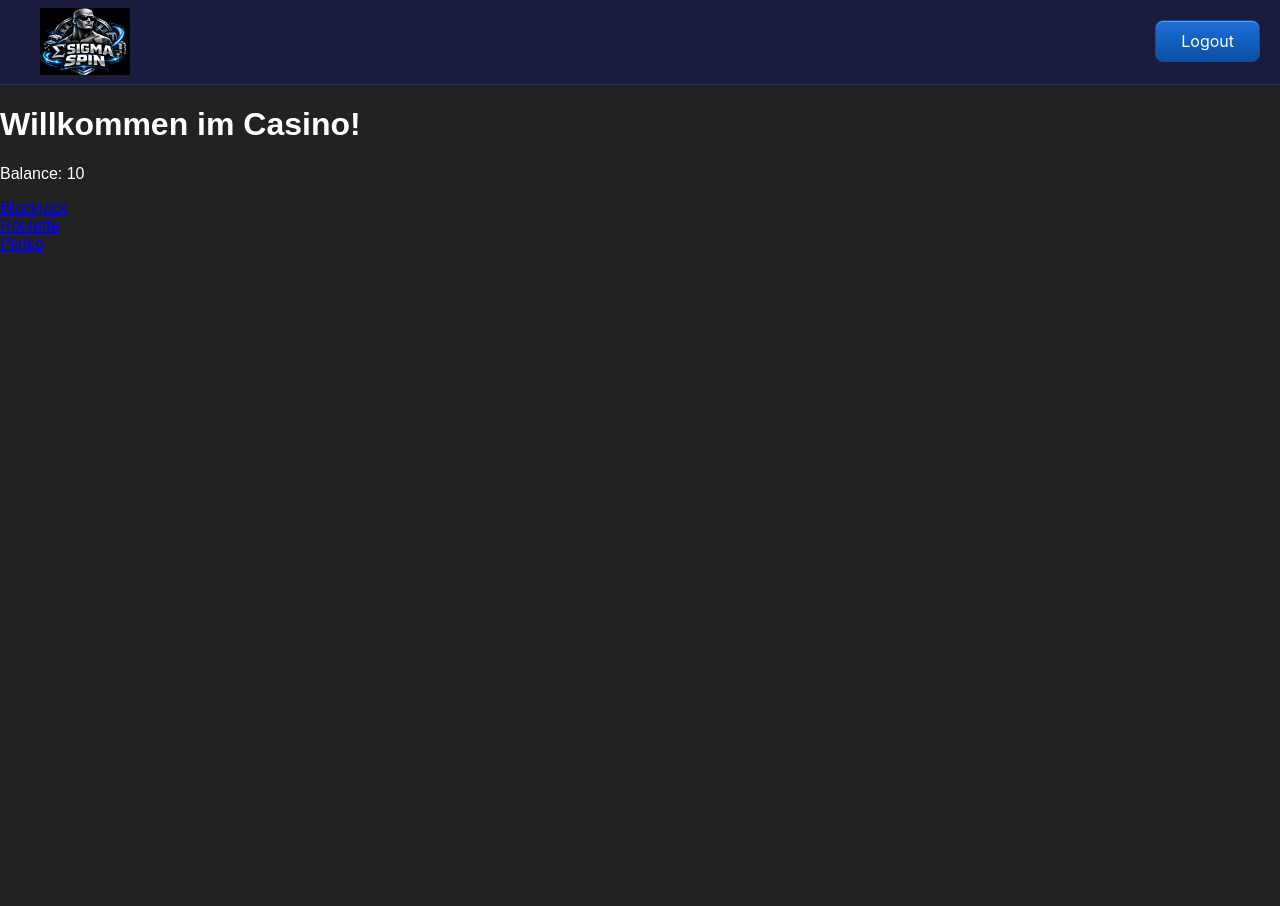
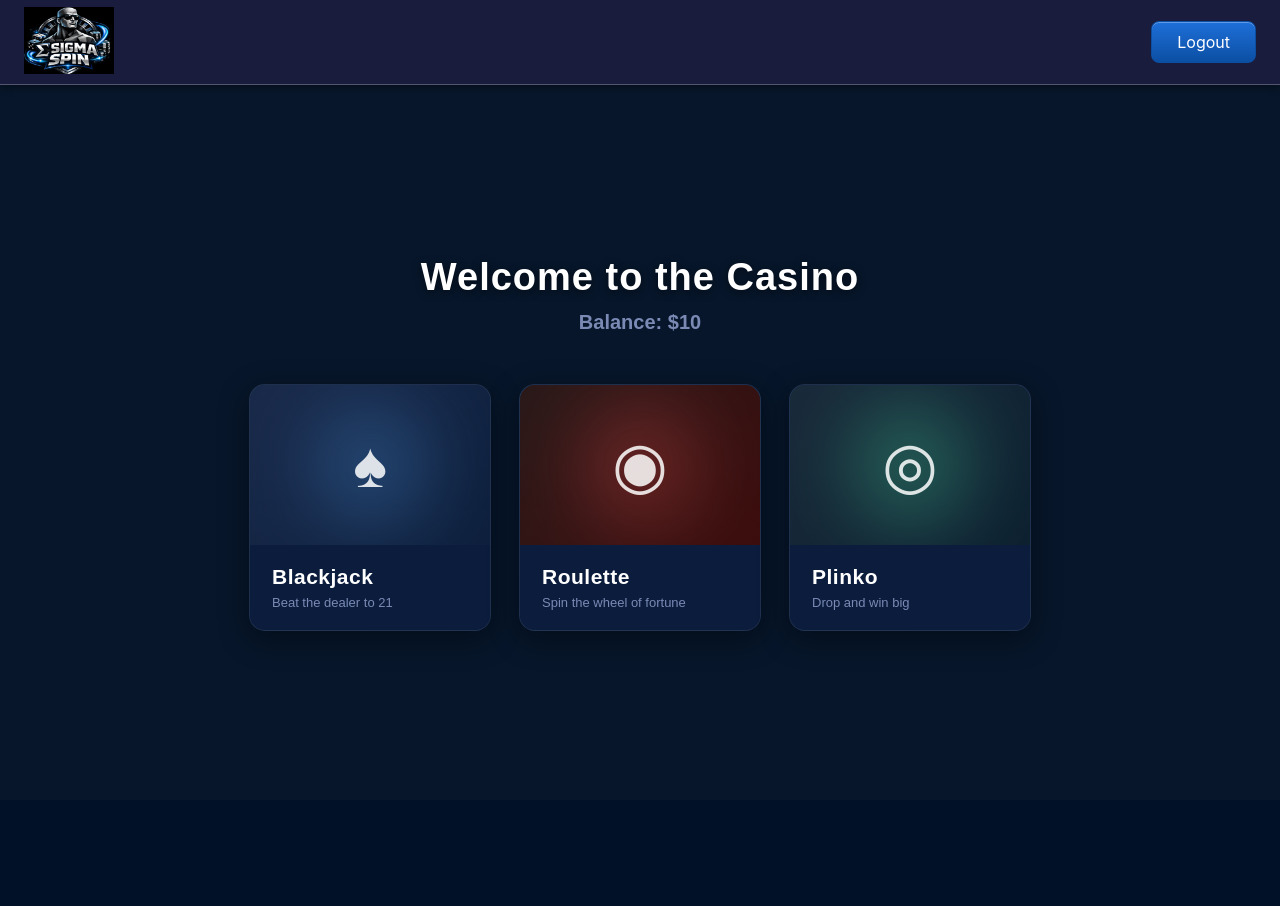
Before and after one commit to fiendich/casino, a Flask app: page / in a window 1280 px wide. After the commit the page ends 631 px from the top, so only its background shows below. Run offline with Flask 3, Linux system fonts and the light colour scheme; the visitor is signed in with stand-in values (Sample User, id 1); tables that the repository leaves empty hold one stand-in row (values such as "Sample post").

Commit message:
UI fixes

```diff
--- /dev/null
+++ b/static/css/index.css
@@ -0,0 +1,170 @@
+/* ================= WRAPPER ================= */
+
+.index-wrapper {
+    width: 100%;
+    height: 100%;
+    background-color: #07162A;
+    display: flex;
+    flex-direction: column;
+    align-items: center;
+    justify-content: center;
+    padding: 40px 20px;
+    box-sizing: border-box;
+}
+
+/* ================= HEADER ================= */
+
+.header {
+    text-align: center;
+    margin-bottom: 50px;
+}
+
+.header h1 {
+    font-size: 38px;
+    font-weight: bold;
+    color: #ffffff;
+    margin: 0 0 12px 0;
+    letter-spacing: 1px;
+    text-shadow: 0 2px 8px rgba(0, 0, 0, 0.5);
+}
+
+.balance {
+    font-size: 20px;
+    color: #7a8ab5;
+    margin: 0;
+    font-weight: 600;
+}
+
+.balance span {
+    color: #ffffff;
+}
+
+/* ================= GAME GRID ================= */
+
+.game-grid {
+    display: flex;
+    gap: 28px;
+    flex-wrap: wrap;
+    justify-content: center;
+}
+
+/* ================= GAME CARD ================= */
+
+.game-card {
+    text-decoration: none;
+    color: inherit;
+    width: 240px;
+    border-radius: 16px;
+    overflow: hidden;
+    background: linear-gradient(160deg, #0f2444, #0B1C3D);
+    border: 1px solid rgba(255, 255, 255, 0.08);
+    box-shadow: 0 8px 30px rgba(0, 0, 0, 0.4);
+    transition: transform 0.25s ease, box-shadow 0.25s ease, border-color 0.25s ease;
+    cursor: pointer;
+}
+
+.game-card:hover {
+    transform: translateY(-6px);
+    border-color: rgba(255, 255, 255, 0.2);
+    box-shadow: 0 12px 40px rgba(0, 0, 0, 0.55);
+}
+
+/* ================= CARD IMAGE PLACEHOLDER ================= */
+
+.card-img {
+    width: 100%;
+    height: 160px;
+    display: flex;
+    align-items: center;
+    justify-content: center;
+    position: relative;
+    overflow: hidden;
+}
+
+/* Per-card gradient backgrounds */
+#card-blackjack .card-img {
+    background: linear-gradient(135deg, #1a2a4a, #0d1f3c);
+}
+
+#card-roulette .card-img {
+    background: linear-gradient(135deg, #2a1a1a, #3c0d0d);
+}
+
+#card-plinko .card-img {
+    background: linear-gradient(135deg, #1a2a3a, #0d2030);
+}
+
+/* Subtle radial glow behind the icon */
+.card-img::before {
+    content: '';
+    position: absolute;
+    width: 120px;
+    height: 120px;
+    border-radius: 50%;
+    filter: blur(40px);
+    opacity: 0.35;
+    transition: opacity 0.3s ease;
+}
+
+#card-blackjack .card-img::before { background: #4a90d9; }
+#card-roulette .card-img::before { background: #d94a4a; }
+#card-plinko .card-img::before { background: #4ad9a0; }
+
+.game-card:hover .card-img::before {
+    opacity: 0.55;
+}
+
+/* ================= CARD ICON ================= */
+
+.card-icon {
+    font-size: 64px;
+    color: rgba(255, 255, 255, 0.85);
+    position: relative;
+    z-index: 1;
+    transition: transform 0.3s ease;
+}
+
+.game-card:hover .card-icon {
+    transform: scale(1.1);
+}
+
+/* ================= CARD BODY ================= */
+
+.card-body {
+    padding: 20px 22px;
+    background: #0B1C3D;
+}
+
+.card-body h2 {
+    margin: 0 0 6px 0;
+    font-size: 21px;
+    color: #ffffff;
+    font-weight: 700;
+    letter-spacing: 0.5px;
+}
+
+.card-body p {
+    margin: 0;
+    font-size: 13px;
+    color: #7a8ab5;
+}
+
+/* ================= HOVER GLOW BORDERS ================= */
+
+#card-blackjack:hover {
+    box-shadow:
+        0 12px 40px rgba(0, 0, 0, 0.55),
+        0 0 18px rgba(74, 144, 217, 0.25);
+}
+
+#card-roulette:hover {
+    box-shadow:
+        0 12px 40px rgba(0, 0, 0, 0.55),
+        0 0 18px rgba(217, 74, 74, 0.25);
+}
+
+#card-plinko:hover {
+    box-shadow:
+        0 12px 40px rgba(0, 0, 0, 0.55),
+        0 0 18px rgba(74, 217, 160, 0.25);
+}
--- a/static/css/style.css
+++ b/static/css/style.css
@@ -1,40 +1,39 @@
-
 /**/
-body {
-    background: #222;
+html, body {
     color: white;
     font-family: Arial;
     margin: 0;
     padding: 0;
+    height: 100%;
+    overflow: hidden;
 }
 
 /*Die Navigations leiste ganz oben*/
 nav {
     display: flex;
-    justify-content: space-between; /* Verteilt Logo links/mitte und Buttons rechts */
+    justify-content: space-between;
     align-items: center;
     padding: 10px 24px;
-    background-color: #1A1C3D; /* Dunkler Rainbet-Vibe */
-    border-bottom: 1px solid rgba(255, 255, 255, 0.1);
+    background-color: #1A1C3D;
+    border-bottom: 1px solid rgba(255, 255, 255, 0.25);
     height: 64px;
     font-family: 'Inter', sans-serif;
+    position: relative;
+    z-index: 1000;
+    box-shadow: 0 2px 8px rgba(0, 0, 0, 0.4);
+}
 
-}
 .content {
-    width: 100vw;
-    height: 100vh;
+    width: 100%;
+    height: calc(100vh - 84px);
     margin: 0;
     padding: 0;
+    position: relative;
+    overflow: hidden;
+}
 
-}
 /*logout button */
-#logoutButton{
-
-
-    position: absolute;
-    top: 20px;
-    right: 20px;
-
+#logoutButton {
     padding: 10px 25px;
     font-size: 16px;
     color: white;
@@ -46,15 +45,10 @@ nav {
 
     cursor: pointer;
     text-decoration: none;
-    z-index: 3;
+}
 
-}
 /*login button*/
-#loginButton{
-    position: absolute;
-    top: 20px;
-    right: 20px;
-
+#loginButton {
     padding: 10px 25px;
     font-size: 16px;
     color: white;
@@ -64,24 +58,22 @@ nav {
     background-color: #242649;
     cursor: pointer;
     text-decoration: none;
-    z-index: 3;
 }
+
 /*register button*/
-#registerButton{
+#registerButton {
     color: black;
     margin-right: 10px;
 }
+
 /*home button*/
-#homeButton{
-    position:absolute;
-    top: 8px;
-    left: 40px;
-    z-index: 1000
+#homeButton {
+    z-index: 1000;
 }
+
 /* home button bild (SigmaSpin)*/
-#homeButton img{
+#homeButton img {
     width: 90px;
     height: 67px;
     cursor: pointer;
-    top:auto;
 }
--- a/static/js/blackjack.js
+++ b/static/js/blackjack.js
@@ -231,7 +231,7 @@ $(document).ready(function(){
 async function placeBet() {
     return new Promise(resolve => {
         currentBet = (doubled) ? currentBet / 2 : currentBet;
-        let bet = currentBet || "";
+        let bet = currentBet || 100;
         $("#bet").val(bet);
 
         $("#inputHalf, #inputDouble, #inputMax, #placeBetBtn").off("click");
--- a/templates/index.html
+++ b/templates/index.html
@@ -1,10 +1,43 @@
 {% extends "base.html" %}
 {% block content %}
-<h1>Willkommen im Casino!</h1>
+<link rel="stylesheet" href="../static/css/index.css">
 
-<p>Balance: {{ balance }}</p>
+<div class="index-wrapper">
+    <div class="header">
+        <h1>Welcome to the Casino</h1>
+        <p class="balance">Balance: ${{ balance }}</p>
+    </div>
 
-<a href="/blackjack">Blackjack</a><br>
-<a href="/roulette">Roulette</a><br>
-<a href="/plinko">Plinko</a>
+    <div class="game-grid">
+        <a href="/blackjack" class="game-card" id="card-blackjack">
+            <div class="card-img">
+                <div class="card-icon">♠</div>
+            </div>
+            <div class="card-body">
+                <h2>Blackjack</h2>
+                <p>Beat the dealer to 21</p>
+            </div>
+        </a>
+
+        <a href="/roulette" class="game-card" id="card-roulette">
+            <div class="card-img">
+                <div class="card-icon">◉</div>
+            </div>
+            <div class="card-body">
+                <h2>Roulette</h2>
+                <p>Spin the wheel of fortune</p>
+            </div>
+        </a>
+
+        <a href="/plinko" class="game-card" id="card-plinko">
+            <div class="card-img">
+                <div class="card-icon">◎</div>
+            </div>
+            <div class="card-body">
+                <h2>Plinko</h2>
+                <p>Drop and win big</p>
+            </div>
+        </a>
+    </div>
+</div>
 {% endblock %}
--- a/templates/plinko.html
+++ b/templates/plinko.html
@@ -1,8 +1,8 @@
 {% extends "base.html" %}
 {% block content %}
-<link rel="stylesheet" href="../static/css/plinko.css">7
+<link rel="stylesheet" href="../static/css/plinko.css">
 <div id="gameArea">
-    <div id="balance">Balance: {{ balance }}</div>
+    <div id="balance">Balance:</div>
     <div id="btnContainer">
         <p>Bet Amount</p>
         <div id="inputContainer">
--- a/templates/roulette.html
+++ b/templates/roulette.html
@@ -1,7 +1,5 @@
 {% extends "base.html" %}
 {% block content %}
-<h1>Roulette</h1>
-
 <div id="gameArea">
 
     <div class="bg"></div>
```
Also changed, not shown: static/css/blackjack.css (+9 -8 lines), static/css/plinko.css (+7 -12 lines), static/css/roulette.css (+21 -11 lines).
